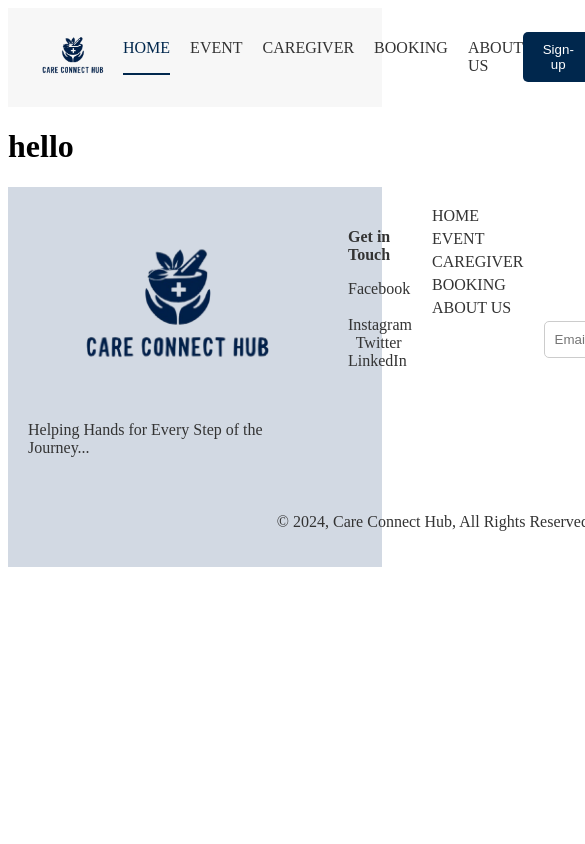
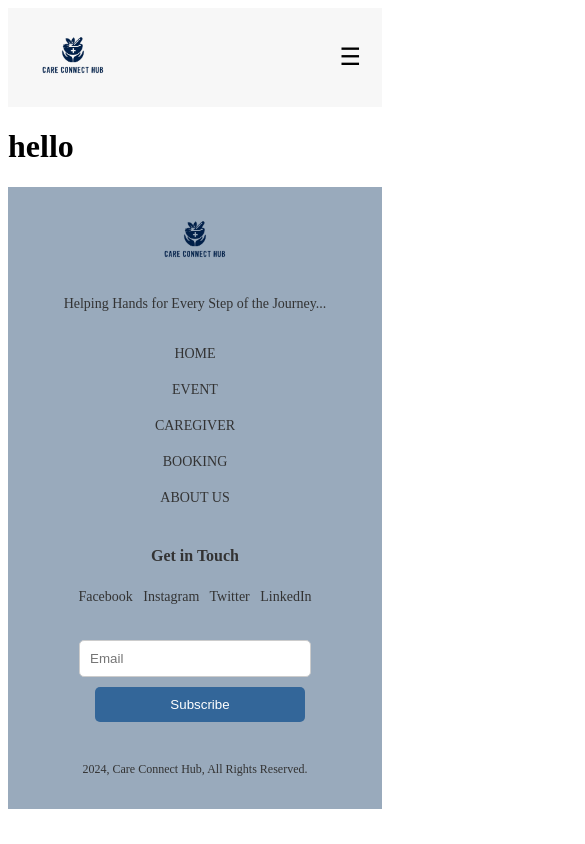
Before and after one commit to scetat/CareConnectHub, a React (Create React App) app in the folder frontend/: page / in a window 390 px wide. Shown: the top 844 px of the page, 585 px wide, since content can reach past the window. Built offline with nearby package versions, Linux system fonts and the light colour scheme.

Commit message:
Responsive Done For All screen

```diff
--- a/frontend/src/components/Footer/index.js
+++ b/frontend/src/components/Footer/index.js
@@ -4,13 +4,11 @@ import '../../css/style.css';
 const Footer = () => {
   return (
     <footer className="footer">
+      <div className="footer__container">
+        <div className="footer__left">
           <div className="footer__logo">
             <img src="/logo.png" alt="Care Connect Hub" />
             <p className="footer__text">Helping Hands for Every Step of the Journey...</p>
-      </div>
-      <div className="footer__social">
-        <h4>Get in Touch</h4>
-        <p>Facebook &nbsp; Instagram &nbsp; Twitter &nbsp; LinkedIn</p>
           </div>
           <div className="footer__nav">
             <a href="/home" className="footer__link">HOME</a>
@@ -19,13 +17,21 @@ const Footer = () => {
             <a href="/booking" className="footer__link">BOOKING</a>
             <a href="/about" className="footer__link">ABOUT US</a>
           </div>
+        </div>
+        <div className="footer__right">
+          <div className="footer__social">
+            <h4>Get in Touch</h4>
+            <p>Facebook &nbsp; Instagram &nbsp; Twitter &nbsp; LinkedIn</p>
+          </div>
           <div className="footer__subscribe">
             <input type="email" placeholder="Email" className="footer__input" />
             <button className="footer__button">Subscribe</button>
           </div>
-      <p className="footer__copy">© 2024, Care Connect Hub, All Rights Reserved.</p>
+        </div>
+      </div>
+      <p className="footer__copy"> 2024, Care Connect Hub, All Rights Reserved.</p>
     </footer>
   );
 };
 
-export default Footer;
+export default Footer;
--- a/frontend/src/components/Header/index.js
+++ b/frontend/src/components/Header/index.js
@@ -1,21 +1,61 @@
-// Header.js
-import React from 'react';
+import React, { useState } from 'react';
 import '../../css/style.css';
 
 const Header = () => {
+  const [activeLink, setActiveLink] = useState('home'); // Default active link
+  const [isMenuOpen, setIsMenuOpen] = useState(false); // State for hamburger menu
+
+  const handleLinkClick = (link) => {
+    setActiveLink(link);
+    setIsMenuOpen(false); // Close menu when a link is clicked
+  };
+
   return (
     <header className="header">
       <div className="header__logo">
         <img src="/logo.png" alt="Care Connect Hub" />
       </div>
-      <nav className="header__nav">
-        <a href="/home" className="header__link header__link--active">HOME</a>
-        <a href="/events" className="header__link">EVENT</a>
-        <a href="/caregiver" className="header__link">CAREGIVER</a>
-        <a href="/booking" className="header__link">BOOKING</a>
-        <a href="/about" className="header__link">ABOUT US</a>
-      </nav>
+      <div className={`header__nav ${isMenuOpen ? 'open' : ''}`}>
+        <a
+          href="/home"
+          className={`header__link ${activeLink === 'home' ? 'header__link--active' : ''}`}
+          onClick={() => handleLinkClick('home')}
+        >
+          HOME
+        </a>
+        <a
+          href="/events"
+          className={`header__link ${activeLink === 'events' ? 'header__link--active' : ''}`}
+          onClick={() => handleLinkClick('events')}
+        >
+          EVENT
+        </a>
+        <a
+          href="/caregiver"
+          className={`header__link ${activeLink === 'caregiver' ? 'header__link--active' : ''}`}
+          onClick={() => handleLinkClick('caregiver')}
+        >
+          CAREGIVER
+        </a>
+        <a
+          href="/booking"
+          className={`header__link ${activeLink === 'booking' ? 'header__link--active' : ''}`}
+          onClick={() => handleLinkClick('booking')}
+        >
+          BOOKING
+        </a>
+        <a
+          href="/about"
+          className={`header__link ${activeLink === 'about' ? 'header__link--active' : ''}`}
+          onClick={() => handleLinkClick('about')}
+        >
+          ABOUT US
+        </a>
+      </div>
       <button className="header__signup">Sign-up</button>
+      <button className="header__hamburger" onClick={() => setIsMenuOpen(!isMenuOpen)}>
+        &#9776; {/* Hamburger icon */}
+      </button>
     </header>
   );
 };
--- a/frontend/src/css/style.css
+++ b/frontend/src/css/style.css
@@ -1,4 +1,4 @@
-/* styles.css */
+
 
 /* Header Styles */
 .header {
@@ -38,58 +38,248 @@
   border-radius: 5px;
 }
 
+/* Hamburger Menu Styles */
+.header__hamburger {
+  display: none; /* Hide by default */
+  font-size: 24px;
+  background: none;
+  border: none;
+  cursor: pointer;
+}
+
+/* Media Queries for Responsiveness */
+@media (max-width: 768px) {
+  .header__nav {
+    display: none;
+    flex-direction: column;
+    position: absolute;
+    top: 60px;
+    left: 0;
+    right: 0;
+    background-color: #f7f7f7;
+    z-index: 1000;
+    padding: 10px;
+  }
+
+  .header__nav.open {
+    display: flex;
+  }
+
+  .header__hamburger {
+    display: block;
+  }
+
+  .header__link {
+    font-size: 14px;
+  }
+  .header__signup {
+   display: none;
+  }
+}
+
+
+@media (min-width: 769px) and (max-width: 1024px) {
+  .header__link {
+    font-size: 15px;
+  }
+}
+
   /* Footer Styles */
   .footer {
-    display: grid;
-    grid-template-columns: repeat(4, 1fr);
-    gap: 20px;
-    background-color: #d2d9e3;
-    padding: 20px;
+    background-color: #99aabc;
     color: #333;
+    padding: 20px 0;
+    display: flex;
+    flex-direction: column;
+    align-items: center;
+    text-align: center;
   }
 
   .footer__logo img {
-    width: 300px;
+    width: 200px;
+    height: 200px;
+    margin-bottom: 10px;
   }
 
-  .footer__social h4 {
-    margin-bottom: 10px;
+  .footer__text {
+    font-size: 14px;
+    font-weight: normal;
+    margin-top: 10px;
   }
 
   .footer__nav {
     display: flex;
-    flex-direction: column;
+    justify-content: center;
+    margin: 20px 0;
   }
 
   .footer__link {
     text-decoration: none;
     color: #333;
-    margin-bottom: 5px;
+    margin: 0 15px;
+    font-size: 14px;
+  }
+
+  .footer__social {
+    display: flex;
+    flex-direction: column;
+    align-items: center;
+    margin-bottom: 20px;
+  }
+
+  .footer__social h4 {
+    font-size: 18px;
+    font-weight: bold;
+    margin-bottom: 10px;
+    text-align: center;
+  }
+
+  .footer__social p {
+    font-size: 14px;
+    margin-bottom: 10px;
   }
 
   .footer__subscribe {
     display: flex;
-    align-items: center;
+    justify-content: center;
+    width: 100%;
+    margin-bottom: 20px;
   }
 
   .footer__input {
     padding: 10px;
     border: 1px solid #ccc;
     border-radius: 5px;
-    margin-right: 10px;
+    width: 250px;
   }
 
   .footer__button {
-    background-color: #00274D;
-    color: white;
-    padding: 10px 15px;
+    padding: 10px 20px;
     border: none;
     border-radius: 5px;
+    background-color: #336699;
+    color: #fff;
     cursor: pointer;
+    margin-left: 10px;
+  }
+
+  .footer__button:hover {
+    background-color: #254a73;
   }
 
   .footer__copy {
-    grid-column: 1 / -1;
+    font-size: 12px;
+    margin-top: 20px;
+    color: #333;
+  }
+
+  .footer__container {
+    display: flex;
+    justify-content: space-between;
+    align-items: flex-start;
+    width: 80%;
+    margin: 0 auto;
+  }
+
+  .footer__left, .footer__right {
+    display: flex;
+    flex-direction: column;
+  }
+
+  .footer__right {
+    align-items: center;
+  }
+
+  .footer__subscribe {
+    justify-content: center;
+    margin-top: 10px;
+  }
+
+
+/* Mobile View */
+@media (max-width: 768px) {
+  .footer {
+    padding: 20px 0;
     text-align: center;
+    display: flex;
+    flex-direction: column;
+    align-items: center;
+  }
+
+  .footer__container {
+    flex-direction: column;
+    align-items: center;
+    width: 100%;
+  }
+
+  .footer__logo img {
+    width: 100px; /* Adjusting to smaller logo */
+    height: auto;
+    margin-bottom: 10px;
+  }
+
+  .footer__text {
+    font-size: 14px;
+    margin-top: 10px;
+  }
+
+  .footer__nav {
+    flex-direction: column;
+    margin: 10px 0;
+  }
+
+  .footer__link {
+    margin: 10px 0;
+    font-size: 14px;
+  }
+
+  .footer__social {
+    display: flex;
+    flex-direction: column;
+    align-items: center;
+    margin-bottom: 20px;
+  }
+
+  .footer__social h4 {
+    margin-bottom: 10px;
+    font-size: 16px;
+  }
+
+  .footer__social p {
+    font-size: 14px;
+    margin-bottom: 5px;
+  }
+
+  .footer__subscribe {
+    display: flex;
+    flex-direction: column;
+    align-items: center;
+    width: 90%;
+    margin-bottom: 20px;
+  }
+
+  .footer__input {
+    width: 100%;
+    margin-bottom: 10px;
+    padding: 10px;
+  }
+
+  .footer__button {
+    width: 100%;
+    padding: 10px;
+  }
+
+  .footer__copy {
     margin-top: 20px;
+    font-size: 12px;
   }
+}
+@media (min-width: 769px) and (max-width: 1024px) {
+  .footer__container {
+    width: 80%;
+  }
+
+  .footer__right {
+    align-items: center;
+  }
+}
```
Lines whose indentation alone changed are shown as unchanged.
